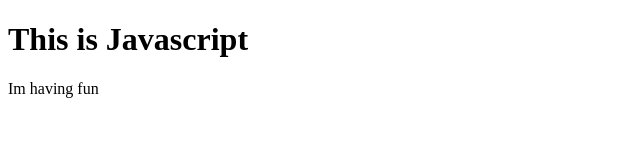
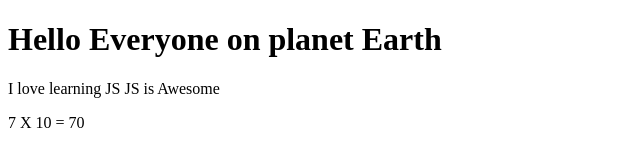
Before and after one commit to Allison-93/javascript-practice, a plain HTML site: page index.html in a window 1280 px wide. Shown: the whole page, without its empty margins (0-640 px from the left). Drawn offline with Linux system fonts and the light colour scheme.

Commit message:
Update index.html

```diff
--- a/index.html
+++ b/index.html
@@ -8,10 +8,22 @@
   </head>
   <body>
     <h1 id="heading1"></h1>
-    <p id="paragraph1">Everyone</p>
+    <p id="paragraph1"></p>
+    <p id="paragraph2"></p>
     <script>
-      document.getElementById("heading1").innerHTML = "This is Javascript";
-      document.getElementById("paragraph1").innerHTML = "Im having fun";
+      var text1;
+      var text2;
+      var text3;
+      var numA = 7;
+      var numB = 10;
+      text1 = "Hello Everyone on planet Earth";
+      text2 = "I love learning JS";
+      text3 = "JS is Awesome";
+
+      document.getElementById("heading1").innerHTML = text1;
+      document.getElementById("paragraph1").innerHTML = text2 + " " + text3;
+      document.getElementById("paragraph2").innerHTML =
+        numA + " X " + numB + " = " + numA * numB;
     </script>
   </body>
 </html>
```
